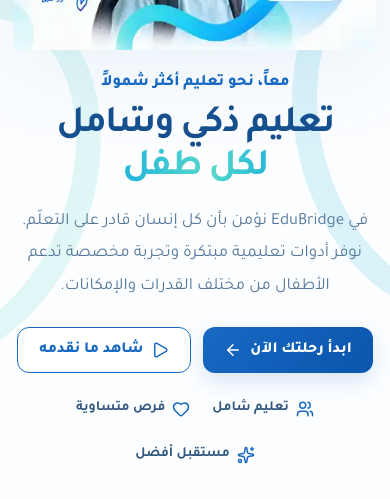
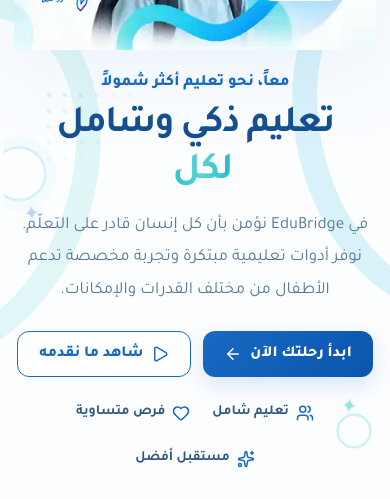
Before and after one commit to EduBridge-Team/EduBridge, a React (Vite) app in the folder edubridge-web/: page / in a window 390 px wide. Shown: the part 248-747 px from the top of the page. Built offline with nearby package versions, Linux system fonts and the light colour scheme; no server answers; a web font is replaced by a local one.

Commit message:
feat(web): add continuous hero typewriter and decorations

```diff
--- a/edubridge-web/src/homepage-reference.css
+++ b/edubridge-web/src/homepage-reference.css
@@ -1156,3 +1156,250 @@
     transform: scaleX(1);
   }
 }
+
+
+/* ============================================================
+   Continuous Arabic typewriter + extra hero decorations
+   ============================================================ */
+.reference-home .hero-typewriter {
+  min-height: 2.25em;
+  overflow: visible;
+}
+
+.reference-home .hero-typewriter > .hero-type-line {
+  position: relative;
+  display: inline-block;
+  min-height: 1.06em;
+  background: none;
+  color: var(--home-ink);
+  animation: none;
+  white-space: nowrap;
+}
+
+.reference-home .hero-typewriter > .hero-type-line::after {
+  content: none;
+}
+
+.reference-home .hero-typewriter > .hero-type-accent {
+  background: linear-gradient(
+    90deg,
+    var(--home-cyan) 0%,
+    #1598d6 32%,
+    var(--home-cyan) 58%,
+    #58d7ca 82%,
+    var(--home-cyan) 100%
+  );
+  background-size: 220% 100%;
+  -webkit-background-clip: text;
+  background-clip: text;
+  color: transparent;
+  animation: hero-title-shimmer 5.5s 1.1s ease-in-out infinite;
+}
+
+.hero-type-cursor {
+  display: inline-block;
+  width: .075em;
+  height: .86em;
+  margin-inline-start: .10em;
+  border-radius: 999px;
+  background: currentColor;
+  vertical-align: -.06em;
+  animation: hero-caret-blink .78s steps(1, end) infinite;
+}
+
+.hero-type-accent .hero-type-cursor {
+  background: var(--home-cyan);
+}
+
+@keyframes hero-caret-blink {
+  0%, 48% { opacity: 1; }
+  49%, 100% { opacity: 0; }
+}
+
+.reference-home .home-hero-copy,
+.reference-home .reference-hero-art {
+  position: relative;
+  z-index: 2;
+}
+
+.hero-decorations {
+  position: absolute;
+  inset: -28px -70px -22px;
+  z-index: 0;
+  overflow: visible;
+  pointer-events: none;
+}
+
+.hero-deco {
+  position: absolute;
+  display: block;
+}
+
+.hero-deco-dots {
+  width: 92px;
+  height: 74px;
+  inset-inline-end: 47%;
+  top: 36px;
+  opacity: .38;
+  background-image: radial-gradient(circle, rgba(23, 105, 194, .52) 2.2px, transparent 2.6px);
+  background-size: 16px 16px;
+  mask-image: linear-gradient(135deg, #000, transparent 88%);
+  animation: hero-deco-drift 7s ease-in-out infinite alternate;
+}
+
+.hero-deco-ring {
+  border-radius: 50%;
+  border: 2px solid rgba(37, 185, 218, .28);
+  animation: hero-ring-float 8s ease-in-out infinite;
+}
+
+.hero-deco-ring-a {
+  width: 54px;
+  height: 54px;
+  inset-inline-end: 43%;
+  top: 104px;
+  box-shadow: 0 0 0 10px rgba(37, 185, 218, .045);
+}
+
+.hero-deco-ring-b {
+  width: 34px;
+  height: 34px;
+  inset-inline-start: 49%;
+  bottom: 92px;
+  border-color: rgba(82, 210, 200, .38);
+  animation-delay: -3s;
+}
+
+.hero-deco-spark {
+  color: rgba(23, 105, 194, .58);
+  font-size: 24px;
+  line-height: 1;
+  text-shadow: 0 7px 20px rgba(23, 105, 194, .14);
+  animation: hero-spark-pulse 3.2s ease-in-out infinite;
+}
+
+.hero-deco-spark-a {
+  inset-inline-end: 7%;
+  top: 96px;
+}
+
+.hero-deco-spark-b {
+  inset-inline-start: 5%;
+  bottom: 82px;
+  color: rgba(82, 210, 200, .72);
+  font-size: 18px;
+  animation-delay: -1.4s;
+}
+
+.hero-deco-plus {
+  inset-inline-end: 39%;
+  bottom: 48px;
+  color: rgba(37, 185, 218, .48);
+  font-size: 30px;
+  font-weight: 300;
+  animation: hero-plus-spin 12s linear infinite;
+}
+
+.hero-deco-bubble {
+  border-radius: 50%;
+  background: linear-gradient(145deg, rgba(37,185,218,.18), rgba(82,210,200,.08));
+  filter: blur(.2px);
+  animation: hero-bubble-float 6.5s ease-in-out infinite;
+}
+
+.hero-deco-bubble-a {
+  width: 18px;
+  height: 18px;
+  inset-inline-start: 42%;
+  top: 44px;
+}
+
+.hero-deco-bubble-b {
+  width: 11px;
+  height: 11px;
+  inset-inline-end: 3%;
+  bottom: 145px;
+  background: rgba(82,210,200,.32);
+  animation-delay: -2.2s;
+}
+
+@keyframes hero-deco-drift {
+  from { transform: translate3d(0, -3px, 0); }
+  to { transform: translate3d(10px, 8px, 0); }
+}
+
+@keyframes hero-ring-float {
+  0%, 100% { transform: translateY(0) scale(1); opacity: .7; }
+  50% { transform: translateY(-12px) scale(1.06); opacity: 1; }
+}
+
+@keyframes hero-spark-pulse {
+  0%, 100% { transform: scale(.82) rotate(-8deg); opacity: .42; }
+  50% { transform: scale(1.16) rotate(8deg); opacity: .9; }
+}
+
+@keyframes hero-plus-spin {
+  to { transform: rotate(360deg); }
+}
+
+@keyframes hero-bubble-float {
+  0%, 100% { transform: translateY(0) translateX(0); }
+  50% { transform: translateY(-14px) translateX(5px); }
+}
+
+@media (max-width: 780px) {
+  .reference-home .hero-typewriter {
+    min-height: 2.35em;
+  }
+
+  .reference-home .hero-typewriter > .hero-type-line {
+    white-space: normal;
+  }
+
+  .hero-decorations {
+    inset: -8px -10px -12px;
+    overflow: hidden;
+  }
+
+  .hero-deco-dots {
+    inset-inline-end: 7%;
+    top: 38%;
+    opacity: .20;
+  }
+
+  .hero-deco-ring-a {
+    inset-inline-end: -12px;
+    top: 48%;
+  }
+
+  .hero-deco-ring-b {
+    inset-inline-start: 4%;
+    bottom: 9%;
+  }
+
+  .hero-deco-spark-a {
+    inset-inline-end: 5%;
+    top: 56%;
+  }
+
+  .hero-deco-spark-b {
+    inset-inline-start: 8%;
+    bottom: 14%;
+  }
+
+  .hero-deco-plus,
+  .hero-deco-bubble-a {
+    display: none;
+  }
+}
+
+@media (prefers-reduced-motion: reduce) {
+  .hero-type-cursor,
+  .hero-deco {
+    animation: none !important;
+  }
+
+  .hero-type-cursor {
+    opacity: 1;
+  }
+}
--- a/edubridge-web/src/pages/HomePage.jsx
+++ b/edubridge-web/src/pages/HomePage.jsx
@@ -1,3 +1,4 @@
+import { useEffect, useState } from 'react'
 import { Link, useNavigate } from 'react-router-dom'
 import {
   ArrowLeft,
@@ -68,6 +69,10 @@ const IMPACT = [
   },
 ]
 
+const HERO_TITLE_LINE_ONE = 'تعليم ذكي وشامل'
+const HERO_TITLE_LINE_TWO = 'لكل طفل'
+const HERO_TITLE = `${HERO_TITLE_LINE_ONE} ${HERO_TITLE_LINE_TWO}`
+
 const SUCCESS_STORIES = [
   {
     avatar: 'أ',
@@ -93,13 +98,71 @@ export default function HomePage() {
   const navigate = useNavigate()
   const loggedIn = Boolean(getToken())
   const user = getUser()
+  const [heroTitleLength, setHeroTitleLength] = useState(0)
+  const [heroDeleting, setHeroDeleting] = useState(false)
+
+  useEffect(() => {
+    if (window.matchMedia?.('(prefers-reduced-motion: reduce)').matches) {
+      setHeroTitleLength(HERO_TITLE.length)
+      setHeroDeleting(false)
+      return undefined
+    }
+
+    let timeout
+
+    if (!heroDeleting && heroTitleLength < HERO_TITLE.length) {
+      timeout = window.setTimeout(
+        () => setHeroTitleLength((length) => Math.min(length + 1, HERO_TITLE.length)),
+        82,
+      )
+    } else if (!heroDeleting && heroTitleLength === HERO_TITLE.length) {
+      timeout = window.setTimeout(() => setHeroDeleting(true), 1800)
+    } else if (heroDeleting && heroTitleLength > 0) {
+      timeout = window.setTimeout(
+        () => setHeroTitleLength((length) => Math.max(length - 1, 0)),
+        44,
+      )
+    } else {
+      timeout = window.setTimeout(() => setHeroDeleting(false), 420)
+    }
+
+    return () => window.clearTimeout(timeout)
+  }, [heroDeleting, heroTitleLength])
+
+  const visibleHeroTitle = HERO_TITLE.slice(0, heroTitleLength)
+  const typedHeroLineOne = visibleHeroTitle.slice(0, HERO_TITLE_LINE_ONE.length)
+  const typedHeroLineTwo = visibleHeroTitle.length > HERO_TITLE_LINE_ONE.length
+    ? visibleHeroTitle.slice(HERO_TITLE_LINE_ONE.length + 1)
+    : ''
+  const cursorOnFirstLine = heroTitleLength <= HERO_TITLE_LINE_ONE.length
 
   return (
     <div className="landing new-landing reference-home">
       <section className="home-hero reference-hero">
+        <div className="hero-decorations" aria-hidden="true">
+          <span className="hero-deco hero-deco-dots" />
+          <span className="hero-deco hero-deco-ring hero-deco-ring-a" />
+          <span className="hero-deco hero-deco-ring hero-deco-ring-b" />
+          <span className="hero-deco hero-deco-spark hero-deco-spark-a">✦</span>
+          <span className="hero-deco hero-deco-spark hero-deco-spark-b">✦</span>
+          <span className="hero-deco hero-deco-plus">+</span>
+          <span className="hero-deco hero-deco-bubble hero-deco-bubble-a" />
+          <span className="hero-deco hero-deco-bubble hero-deco-bubble-b" />
+        </div>
+
         <div className="home-hero-copy">
           <span className="hero-kicker">معاً، نحو تعليم أكثر شمولاً</span>
-          <h1>تعليم ذكي وشامل<br /><span>لكل طفل</span></h1>
+          <h1 className="hero-typewriter" aria-label={HERO_TITLE}>
+            <span className="hero-type-line hero-type-line-one">
+              {typedHeroLineOne}
+              {cursorOnFirstLine && <i className="hero-type-cursor" aria-hidden="true" />}
+            </span>
+            <br />
+            <span className="hero-type-line hero-type-accent">
+              {typedHeroLineTwo}
+              {!cursorOnFirstLine && <i className="hero-type-cursor" aria-hidden="true" />}
+            </span>
+          </h1>
           <p>
             في EduBridge نؤمن بأن كل إنسان قادر على التعلّم. نوفر أدوات تعليمية
             مبتكرة وتجربة مخصصة تدعم الأطفال من مختلف القدرات والإمكانات.
```
